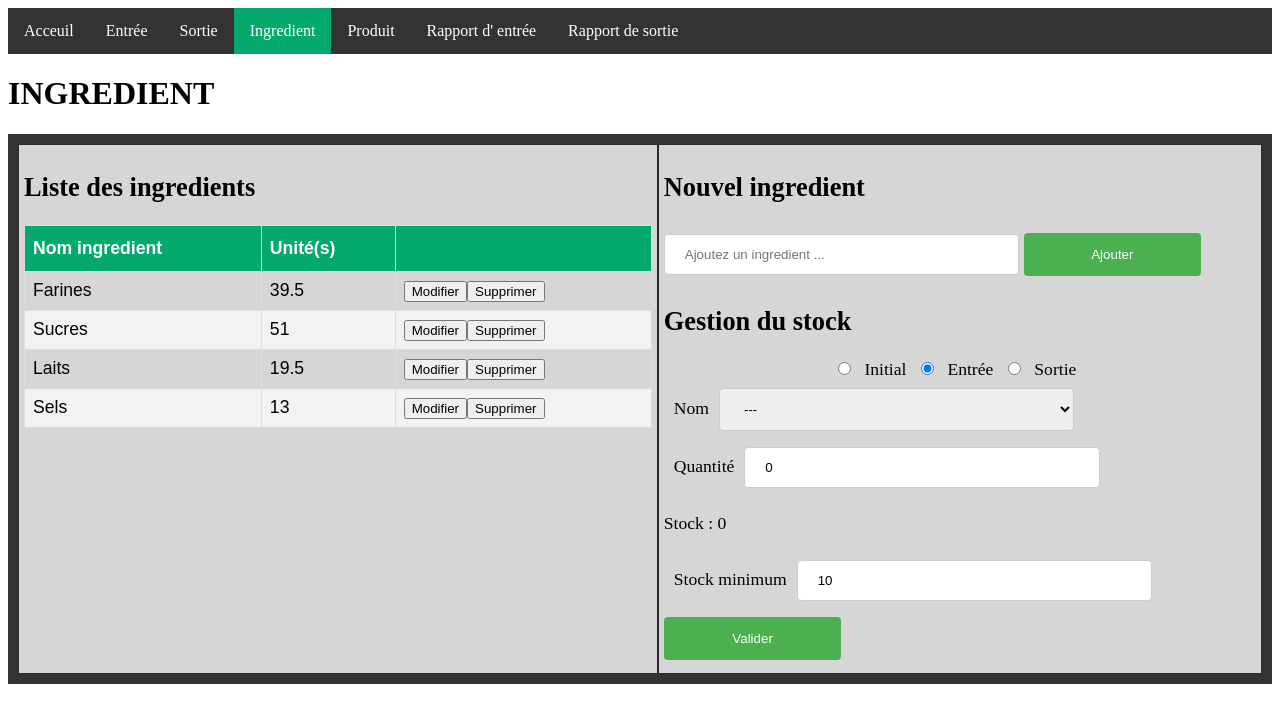
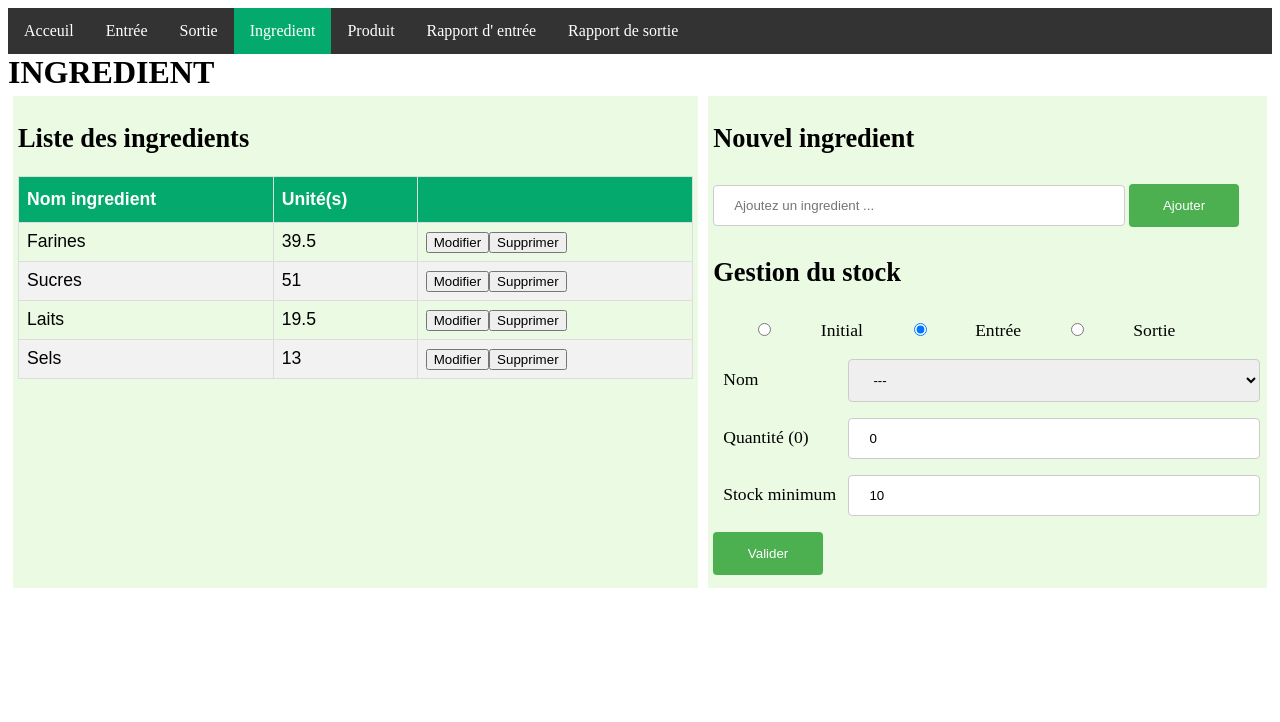
Before and after one commit to tafitahery/ingredients, a React (Create React App) app in the folder frontend/: page /ingredient in a window 1280 px wide. Shown: the top 722 px of the page. Built offline with nearby package versions, Linux system fonts and the light colour scheme; data requests are answered from the project's data file.

Commit message:
Add style css

```diff
--- a/frontend/src/components/FormStock.jsx
+++ b/frontend/src/components/FormStock.jsx
@@ -83,12 +83,11 @@ export default function FormStock({ ingredients, getData, getIngredient }) {
         </select>
       </div>
       <div>
-        <label htmlFor="quantity">Quantité</label>
+        <label htmlFor="quantity">
+          Quantité (
+          {quantity ? newQuantity : ingredient ? ingredient.quantity : 0})
+        </label>
         <InputStock id="quantity" value={quantity} onChange={handleQuantity} />
-        <p>
-          Stock :{' '}
-          {quantity ? newQuantity : ingredient ? ingredient.quantity : 0}{' '}
-        </p>
       </div>
       <div>
         <label htmlFor="minStock">Stock minimum</label>
--- a/frontend/src/styles/Form.css
+++ b/frontend/src/styles/Form.css
@@ -1,11 +1,13 @@
 label {
+  display: inline-block;
   margin: 10px;
+  width: 21%;
 }
 
 input[type='text'],
 input[type='number'],
 select {
-  width: 60%;
+  width: 75%;
   padding: 12px 20px;
   margin: 8px 0;
   display: inline-block;
@@ -19,7 +21,7 @@ select {
 }
 
 form button {
-  width: 30%;
+  width: 20%;
   background-color: #4caf50;
   color: white;
   padding: 14px 20px;
--- a/frontend/src/styles/Ingredient.css
+++ b/frontend/src/styles/Ingredient.css
@@ -1,16 +1,17 @@
-.page {
-  height: 100vh;
+h1 {
+  margin: 0;
 }
 .container {
   display: grid;
-  grid-template-columns: auto auto;
-  background-color: #333;
-  padding: 10px;
+  grid-template-columns: 55% 45%;
+  background-color: white;
+  margin-top: 0;
+  padding: 0px;
 }
 .item {
-  background-color: rgba(255, 255, 255, 0.8);
-  border: 1px solid rgba(0, 0, 0, 0.8);
+  background-color: rgba(230, 250, 220, 0.8);
   padding: 5px;
+  margin: 5px;
   font-size: 1.1rem;
 }
 
```
